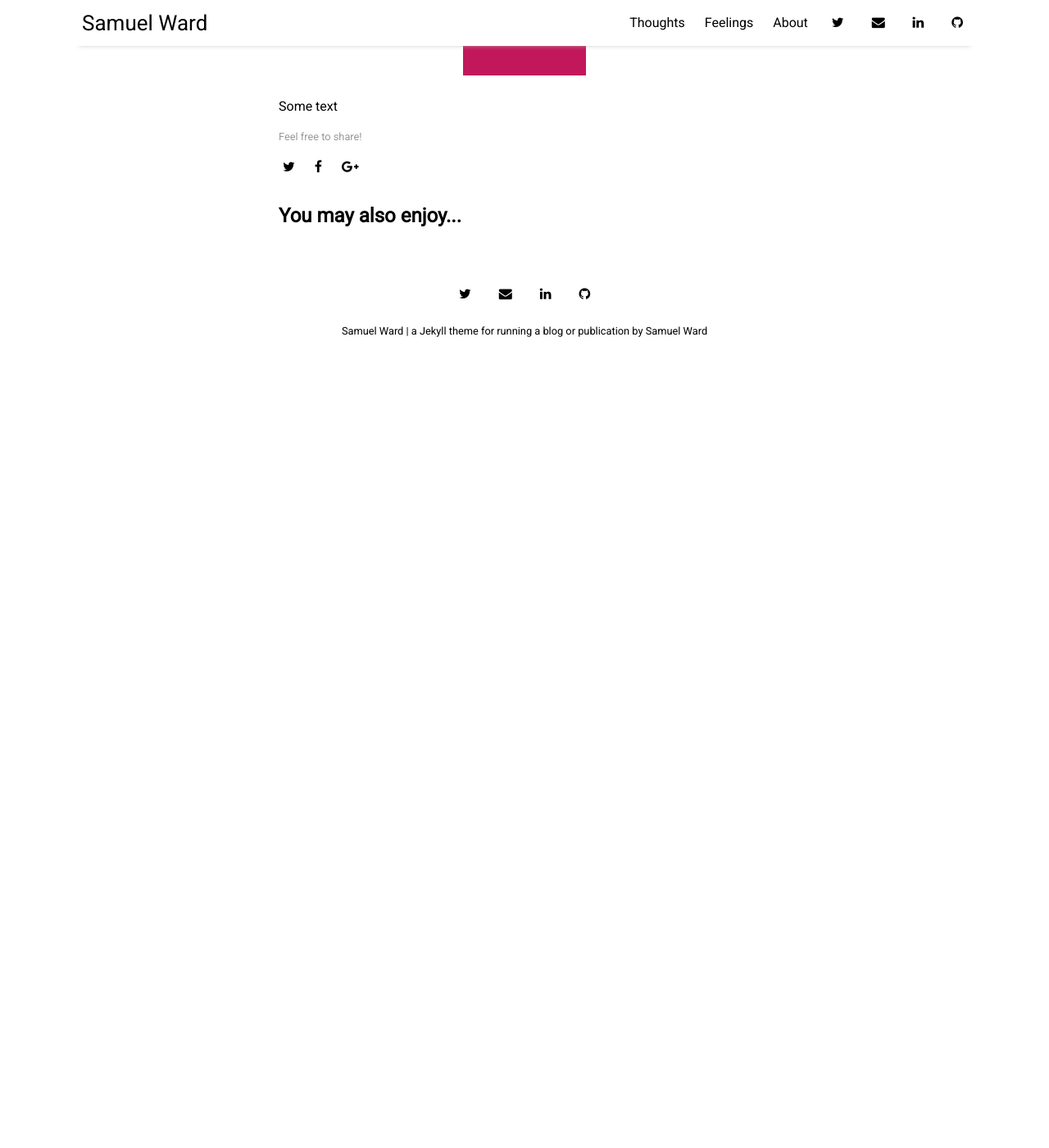
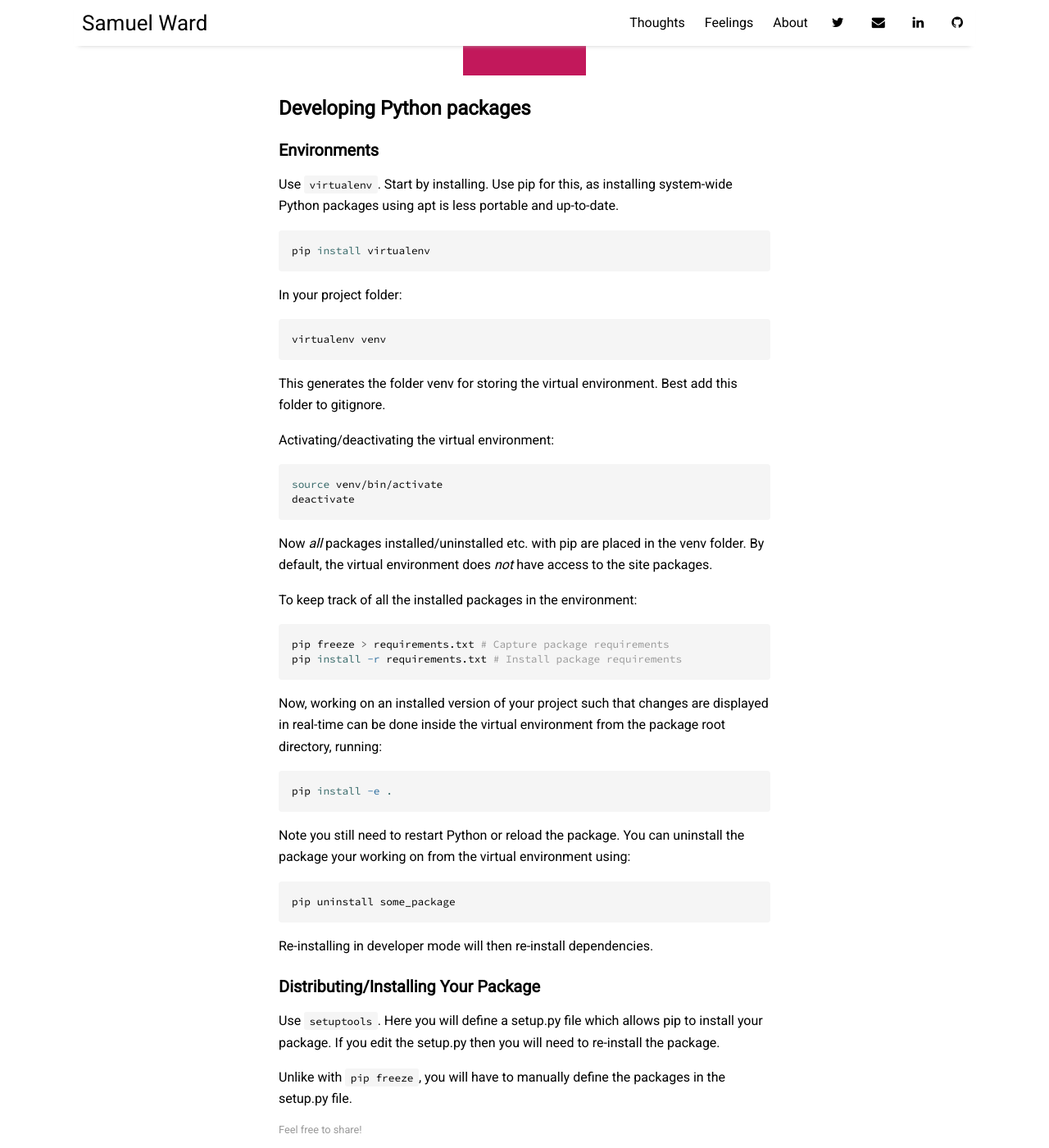
Before and after one commit to samuelhward/samuelhward.github.io, a Jekyll site: the page built from _posts/2021-04-03-python_packaging.md, in a window 1280 px wide and 1400 px high, scrolled down 270 px. Shown: the whole window at 82% size. Built offline with Jekyll 4.4.1, drawn with Linux system fonts in a browser that asks for light colours; nearby versions of some CDN libraries; before the commit the page ends 900 px from its top, so only the background shows below that; some of the changed text lies outside the part shown.

Commit message:
Added first draft

````diff
--- a/_posts/2021-04-03-python_packaging.md
+++ b/_posts/2021-04-03-python_packaging.md
@@ -1,10 +1,61 @@
 ---
 layout: post
-title: "python packaging"
+title: "Python Packaging"
 author: "Samuel Ward"
 categories: thoughts
 tags: [draft]
 image: python_packaging.png
 ---
 
-Some text
+## Developing Python packages
+
+### Environments
+
+Use ```virtualenv```. Start by installing. Use pip for this, as installing system-wide Python packages using apt is less portable and up-to-date.
+
+```shell
+pip install virtualenv
+```
+
+In your project folder:
+
+```shell
+virtualenv venv
+```
+This generates the folder venv for storing the virtual environment. Best add this folder to gitignore.
+
+Activating/deactivating the virtual environment:
+
+```shell
+source venv/bin/activate
+deactivate
+```
+
+Now *all* packages installed/uninstalled etc. with pip are placed in the venv folder. By default, the virtual environment does *not* have access to the site packages.
+
+To keep track of all the installed packages in the environment:
+
+```shell
+pip freeze > requirements.txt # Capture package requirements
+pip install -r requirements.txt # Install package requirements
+```
+
+Now, working on an installed version of your project such that changes are displayed in real-time can be done inside the virtual environment from the package root directory, running:
+
+```shell
+pip install -e .
+```
+
+Note you still need to restart Python or reload the package. You can uninstall the package your working on from the virtual environment using:
+
+```shell
+pip uninstall some_package
+```
+
+Re-installing in developer mode will then re-install dependencies.
+
+### Distributing/Installing Your Package
+
+Use ```setuptools```. Here you will define a setup.py file which allows pip to install your package. If you edit the setup.py then you will need to re-install the package.
+
+Unlike with ```pip freeze```, you will have to manually define the packages in the setup.py file.
````
